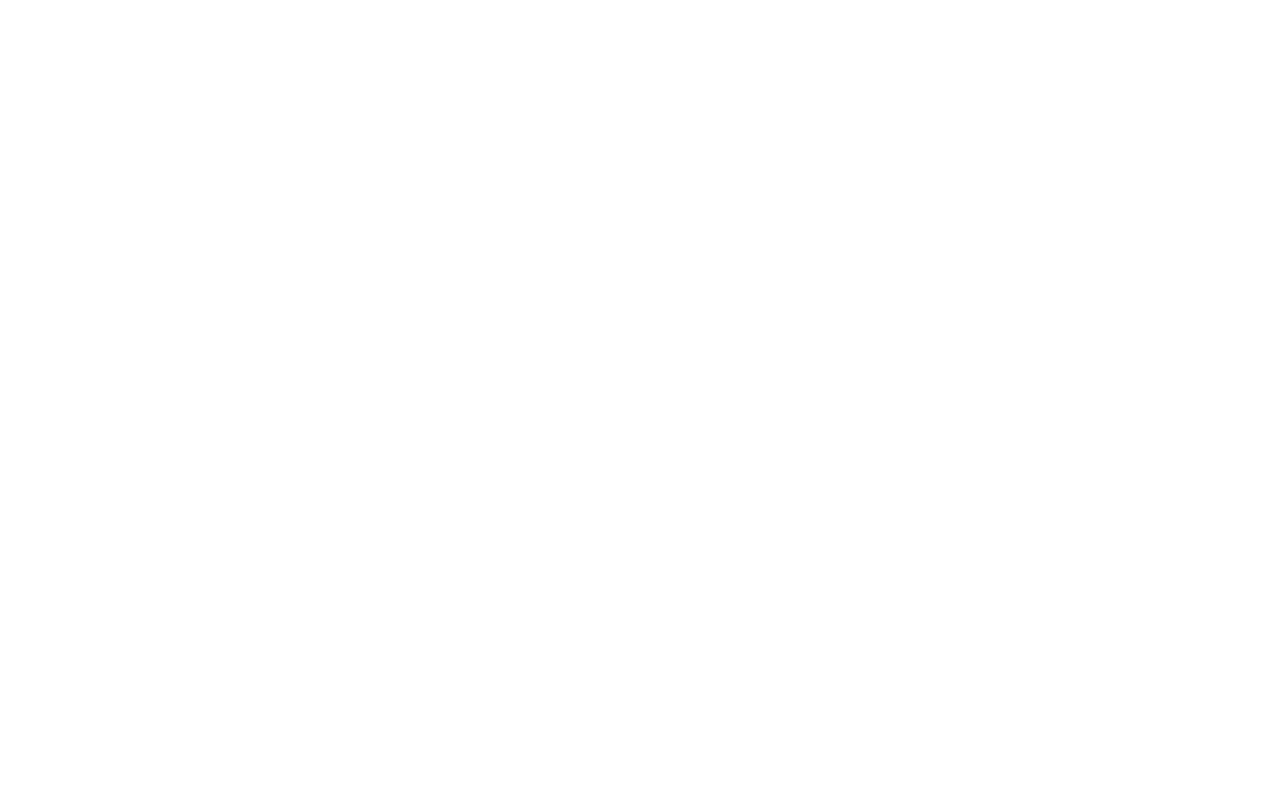
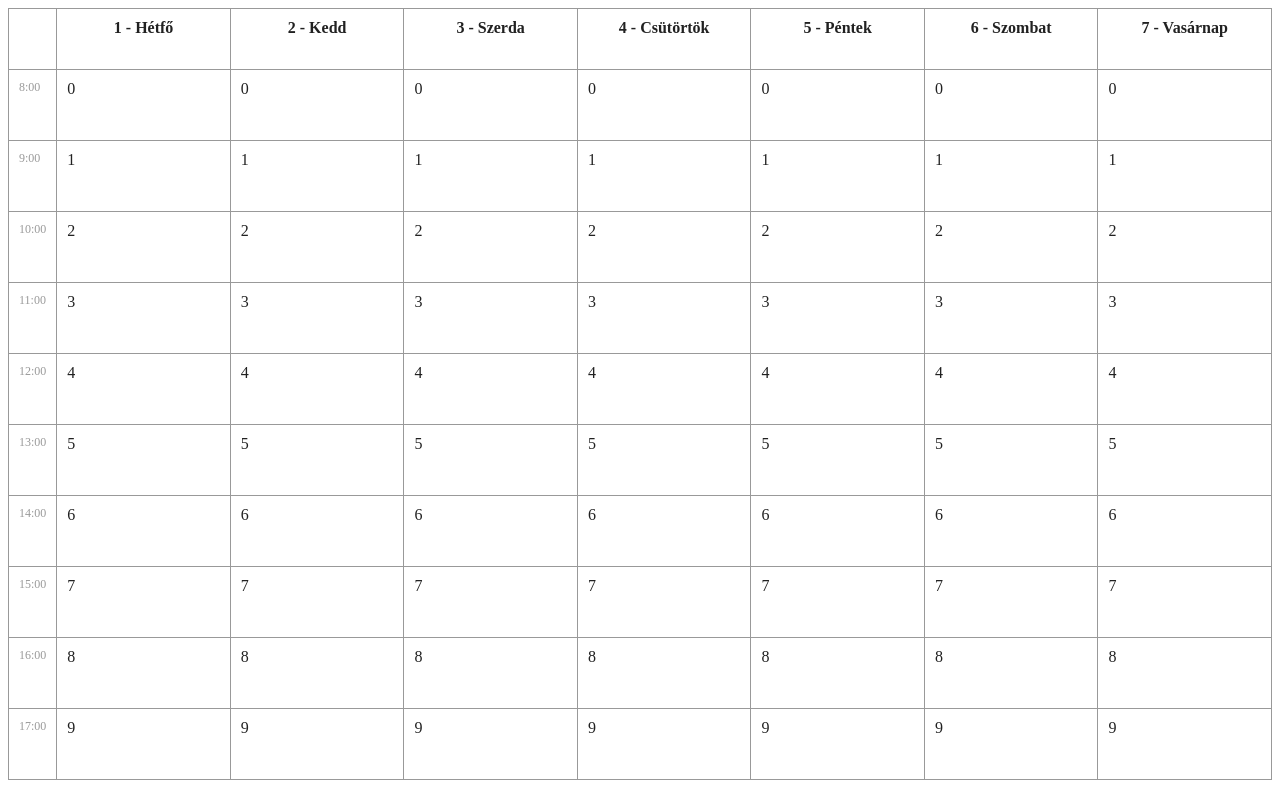
Before and after one commit to boros-csaba/idopont, an Angular app: page / in a window 1280 px wide. Built offline with nearby package versions, Linux system fonts and the light colour scheme.

Commit message:
3 files modified

```diff
--- a/src/app/calendar/calendar.component.css
+++ b/src/app/calendar/calendar.component.css
@@ -0,0 +1,43 @@
+.grid {
+  display: flex;
+  border-color: 999999;
+  border-style: solid;
+  border-width: 1px 0px 0px 1px;
+  color: rgba(0,0,0,.87);
+}
+
+@media (max-width: 800px) {
+  .grid {
+    display: block;
+  }
+}
+
+.column {
+  flex: 1;
+  border-color: #999999;
+  border-style: solid;
+  border-width: 0px 1px 1px 0px;
+}
+
+.hours-column {
+  border-color: #999999;
+  border-style: solid;
+  border-width: 0px 1px 1px 0px;
+  color: #999999;
+  font-size: 12px;
+}
+
+.row {
+  border-color: #999999;
+  border-style: solid;
+  border-width: 1px 0px 0px 0px;
+  padding: 10px;
+  height: 50px;
+}
+
+.day-head {
+  font-weight: bold;
+  text-align: center;
+  padding: 10px;
+  height: 40px;
+}
--- a/src/app/calendar/calendar.component.html
+++ b/src/app/calendar/calendar.component.html
@@ -1,3 +1,27 @@
-<div>
+<div class="grid">
+
+  <div class="hours-column">
+
+    <div class="day-head"></div>
+
+    <div class="row"
+        *ngFor="let hour of [0, 1, 2, 3, 4, 5, 6, 7, 8, 9]">
+      {{hour+8}}:00
+    </div>
+
+  </div>
+
+  <div class="column"
+       *ngFor="let day of ['1 - Hétfő','2 - Kedd','3 - Szerda', '4 - Csütörtök','5 - Péntek','6 - Szombat','7 - Vasárnap']">
+
+
+    <div class="day-head">{{day}}</div>
+
+    <div class="row"
+         *ngFor="let hour of [0, 1, 2, 3, 4, 5, 6, 7, 8, 9]">
+      {{hour}}
+    </div>
+
+  </div>
 
 </div>
```
Also changed, not shown: src/styles.css (line endings or trailing spaces).
